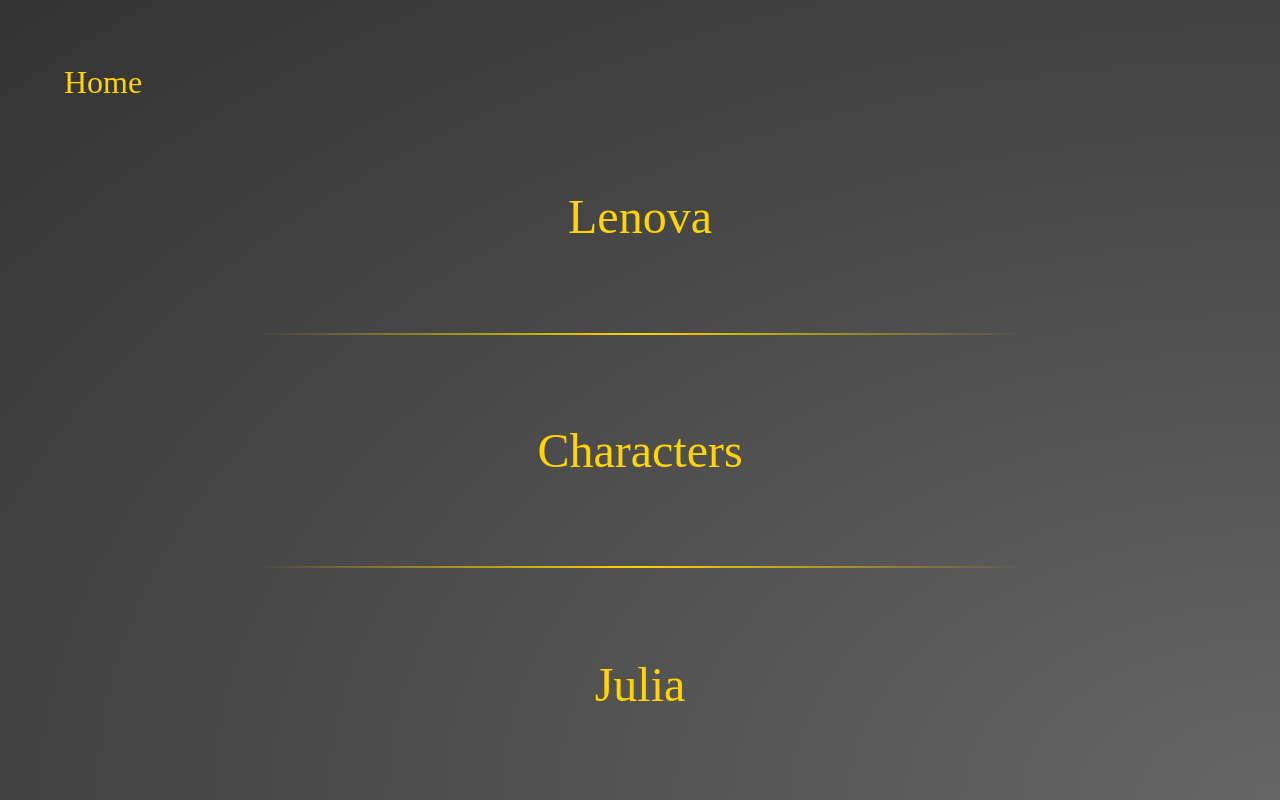
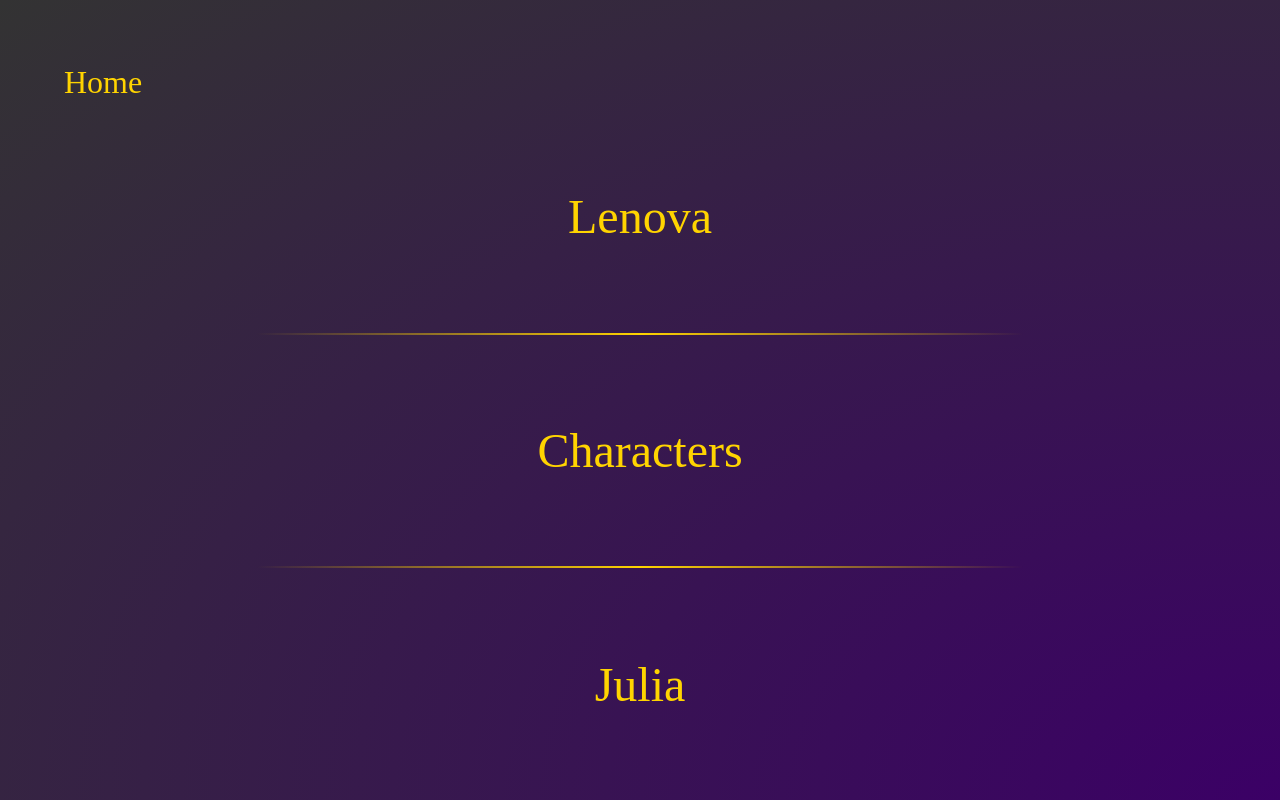
Before and after one commit to Nickvs99/DnD-campaign-companion, a Vue app: page /#/ in a window 1280 px wide. Built offline with nearby package versions, Linux system fonts and the light colour scheme.

Commit message:
Purple radient background

```diff
--- a/src/styles/_globals.scss
+++ b/src/styles/_globals.scss
@@ -1,6 +1,6 @@
 :root{
     --font-color: #ffd400;
-    --gradient-color-primary: #666;
+    --gradient-color-primary: #3b0066;
     --gradient-color-secondary: #333;
 }
 
```
